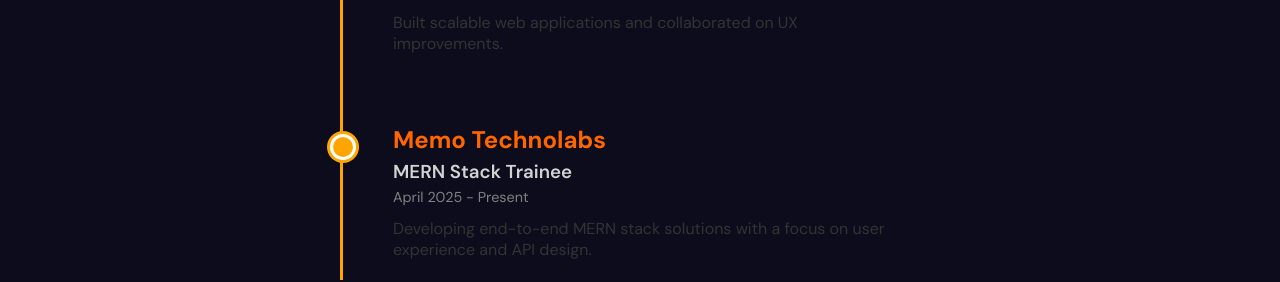
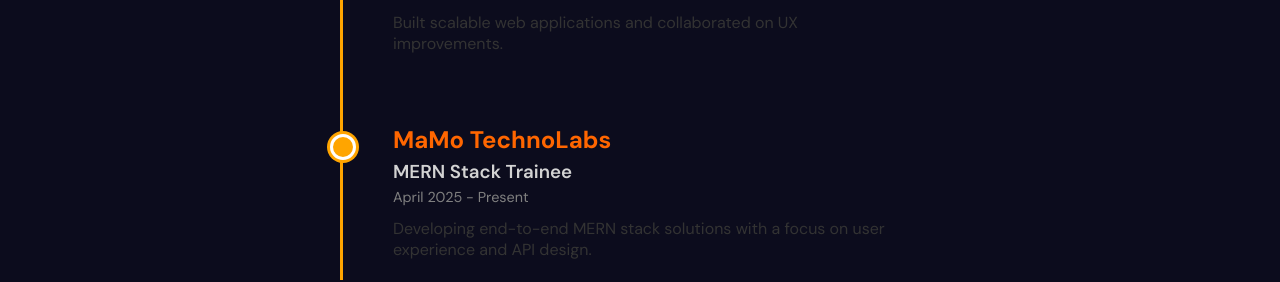
Before and after one commit to ombhut27/protfolio, a React (Vite) app: page / in a window 1280 px wide. Shown: the part 3700-3982 px from the top of the page. Built offline with nearby package versions, Linux system fonts and the light colour scheme.

Commit message:
Update Experience.jsx

```diff
--- a/src/components/Experience/Experience.jsx
+++ b/src/components/Experience/Experience.jsx
@@ -31,7 +31,7 @@
       "Built scalable web applications and collaborated on UX improvements.",
   },
   {
-    company: "Memo Technolabs",
+    company: "MaMo TechnoLabs",
     role: "MERN Stack Trainee",
     duration: "April 2025 - Present",
     description:
```
